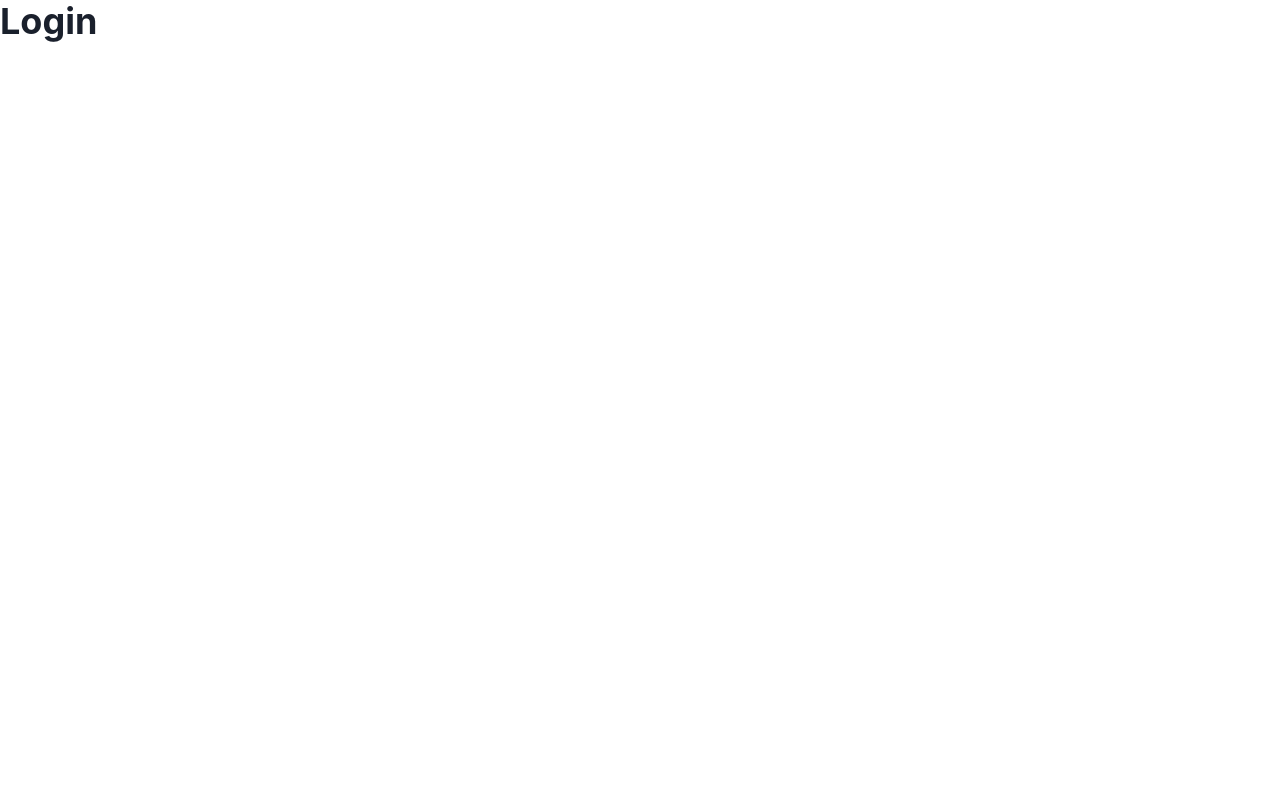
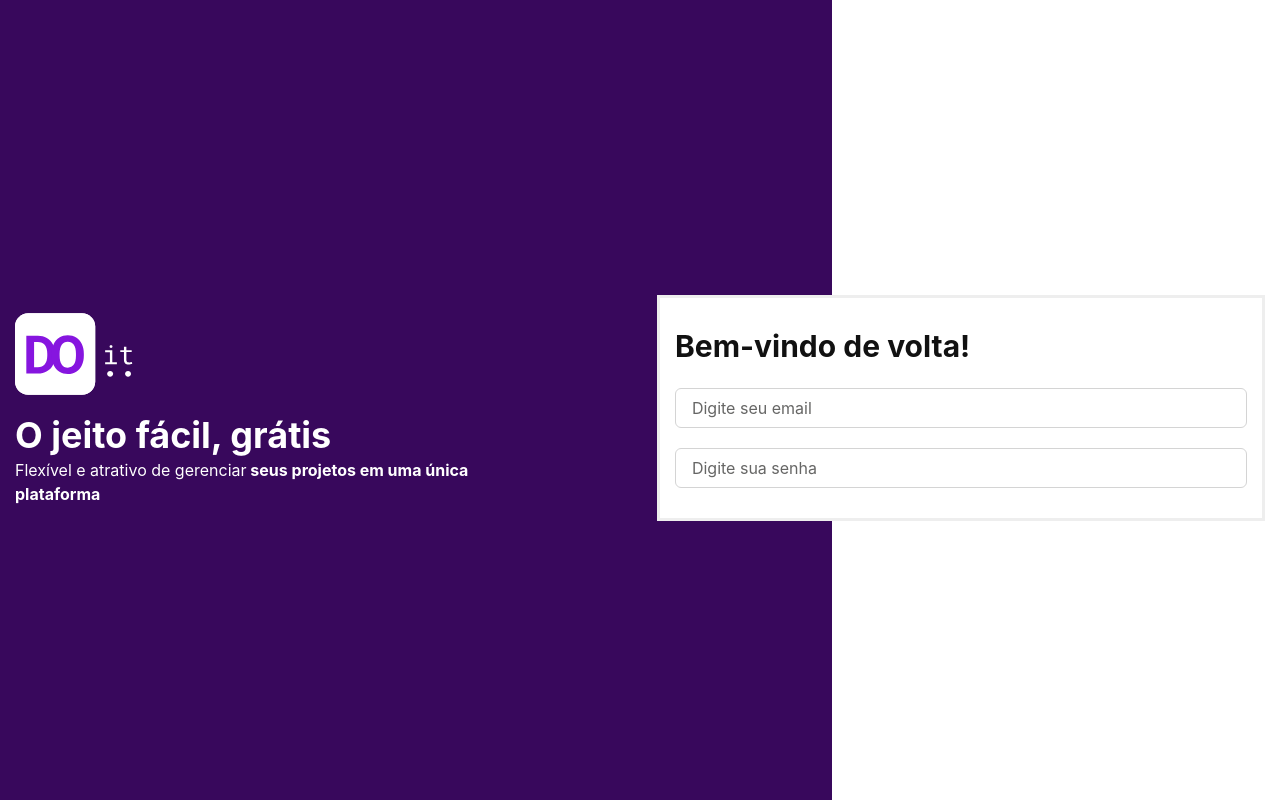
Before and after one commit to leonardomlouzas/DoIt, a React (Create React App) app: page / in a window 1280 px wide. Built offline with nearby package versions, Linux system fonts and the light colour scheme.

Commit message:
feat: finish basic structure for page Login

```diff
--- a/src/pages/Login/index.tsx
+++ b/src/pages/Login/index.tsx
@@ -1,3 +1,51 @@
-import { Heading } from "@chakra-ui/react";
-
-export const Login = () => <Heading>Login</Heading>;
+import {
+  Flex,
+  Grid,
+  Heading,
+  Image,
+  Input,
+  Text,
+  VStack,
+} from "@chakra-ui/react";
+import LogoSecondary from "../../assets/logo-secondary.svg";
+export const Login = () => (
+  <Flex
+    padding="10px 15px"
+    alignItems="center"
+    height="100vh"
+    bgGradient="linear(to-r, purple.800 65%, white 35%)"
+    color="white"
+  >
+    <Flex
+      w="100%"
+      justifyContent="center"
+      flexDirection="row"
+      alignItems="center"
+    >
+      <Grid w="100%" paddingRight="100px">
+        <Image src={LogoSecondary} alt="doit" boxSize="120px" />
+        <Heading as="h1">O jeito fácil, grátis</Heading>
+        <Text>
+          Flexível e atrativo de gerenciar
+          <b> seus projetos em uma única plataforma</b>
+        </Text>
+      </Grid>
+      <Grid
+        as="form"
+        mt="4"
+        w="100%"
+        padding="30px 15px"
+        border="3px solid"
+        borderColor="gray.100"
+        bg="white"
+        color="gray.900"
+      >
+        <Heading size="lg">Bem-vindo de volta!</Heading>
+        <VStack spacing="5" mt="6">
+          <Input placeholder="Digite seu email" />
+          <Input placeholder="Digite sua senha" />
+        </VStack>
+      </Grid>
+    </Flex>
+  </Flex>
+);
```
